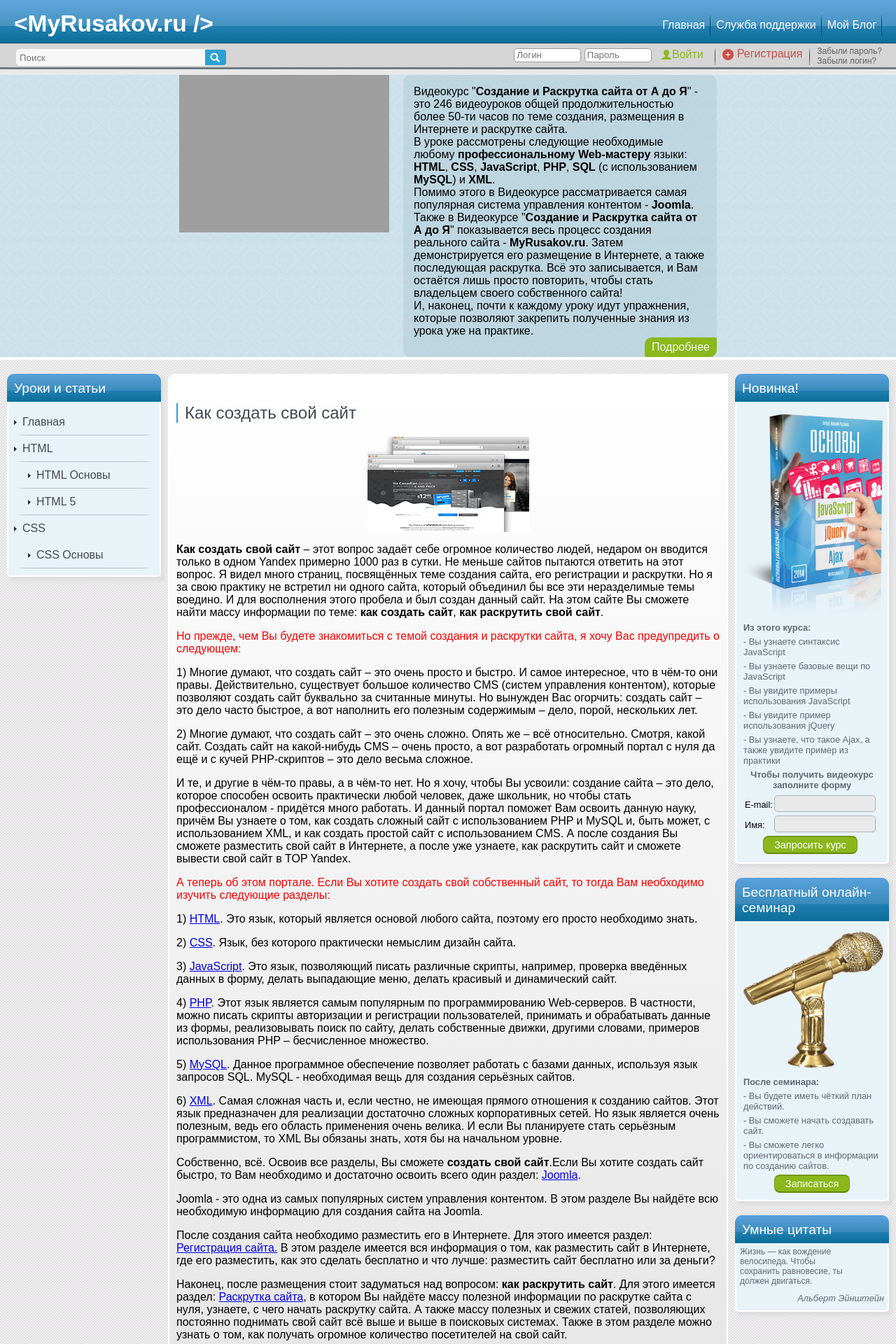
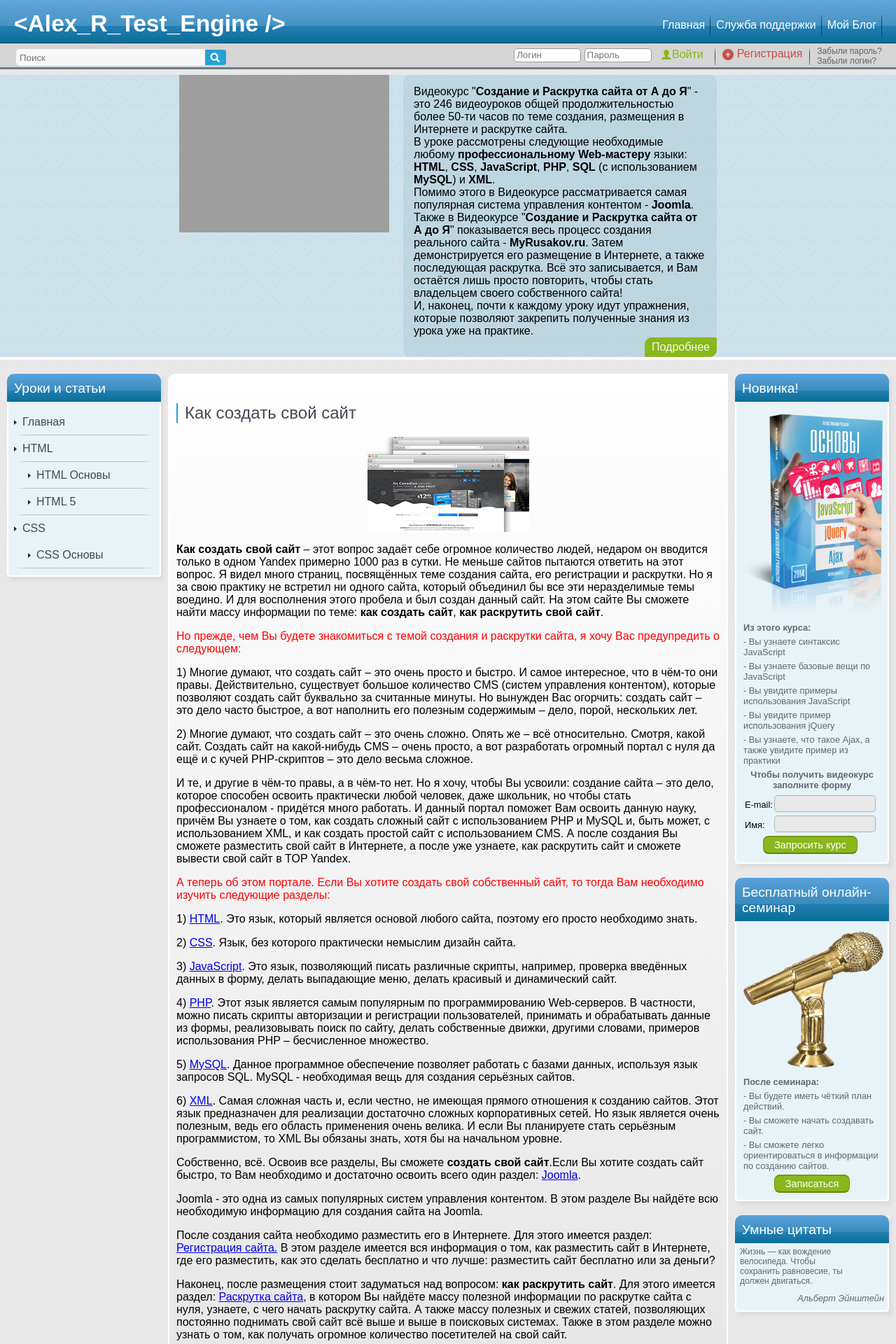
Before and after one commit to NoTrueAcc/Test_My_Engine, a PHP site: page / in a window 1280 px wide. Shown: the top 1920 px of the page at 70% size. Run offline with PHP 8.4, Linux system fonts and the light colour scheme; data comes from the database, SQL or seed files in the repository; some libraries are stand-ins or nearby versions; grey boxes are pictures that could not be loaded.

Commit message:
Доработки по главной странице

```diff
--- a/templates/main.phtml
+++ b/templates/main.phtml
@@ -4,7 +4,7 @@
 <body>
 <div id="container">
     <header>
-        <h1>&lt;MyRusakov.ru /&gt;</h1>
+        <h1>&lt;Alex_R_Test_Engine /&gt;</h1>
         <?=$top?>
     </header>
     <div id="top">
```
